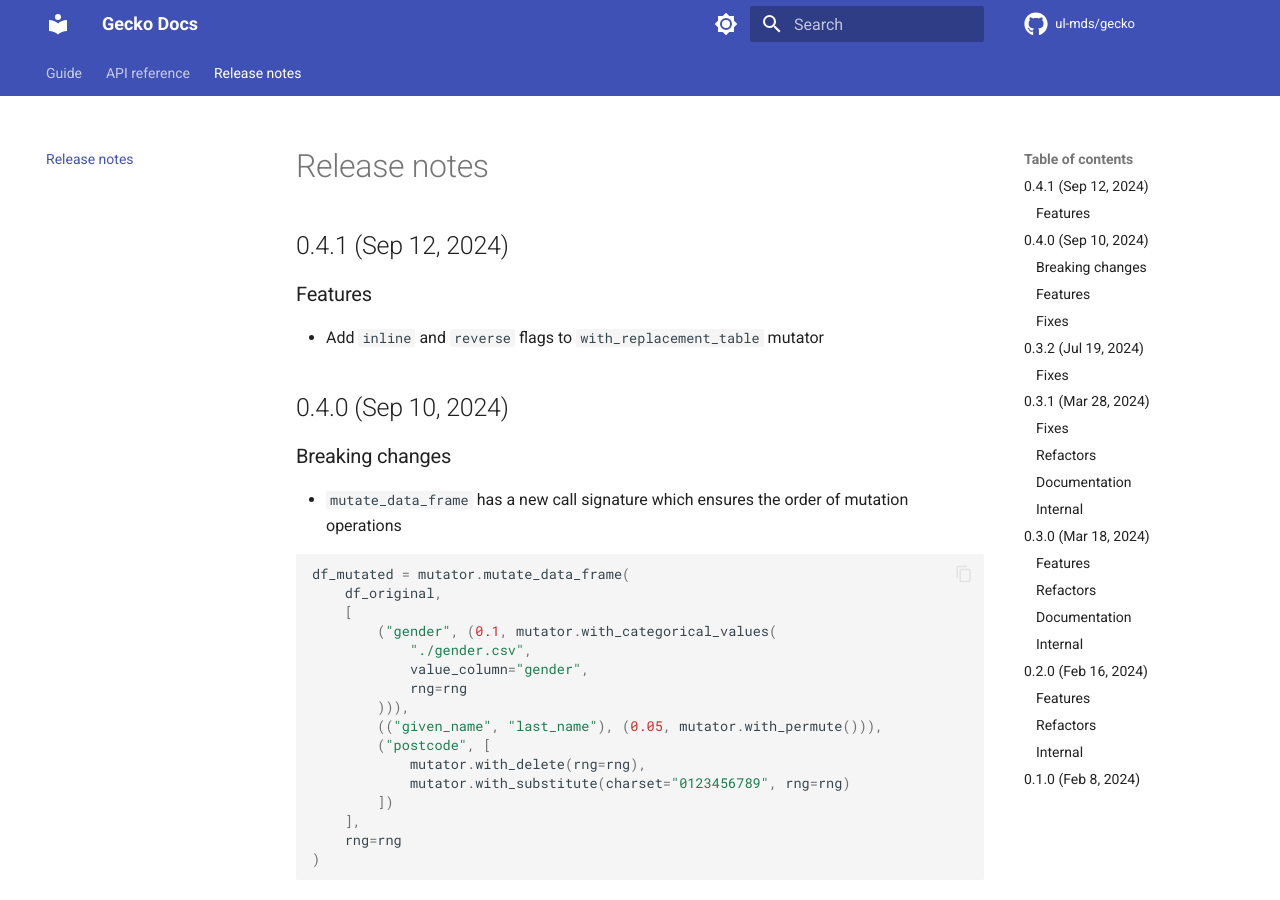
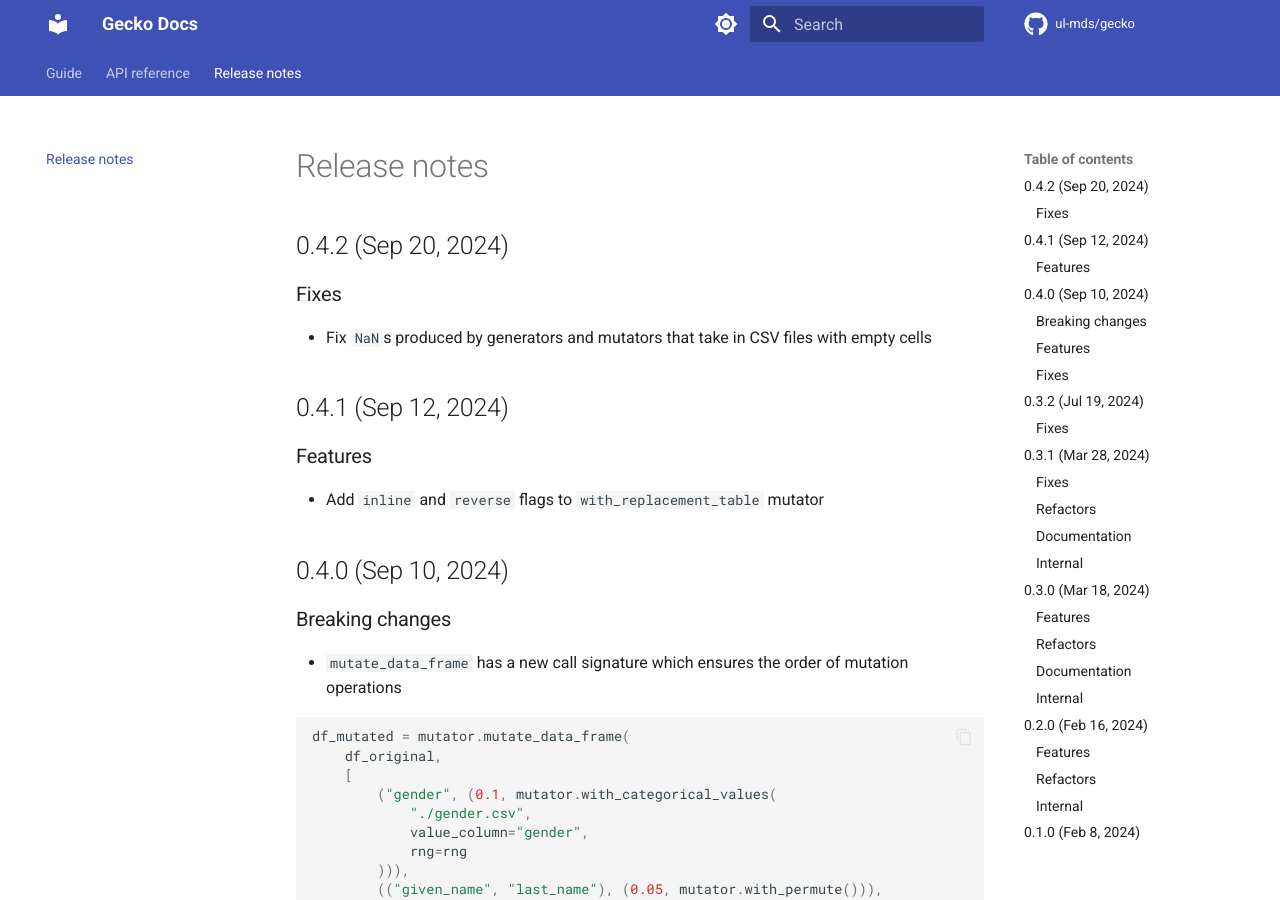
Before and after one commit to ul-mds/gecko, an MkDocs documentation site: the page built from docs/release-notes.md, in a window 1280 px wide and 900 px high. Built offline with MkDocs 1.6.1 and Material for MkDocs 9.7.7, drawn with Linux system fonts in a browser that asks for light colours; comment, search, counter and statistics services are not loaded.

Commit message:
Add release notes for 0.4.2

```diff
--- a/docs/release-notes.md
+++ b/docs/release-notes.md
@@ -1,4 +1,10 @@
 # Release notes
+
+## 0.4.2 (Sep 20, 2024)
+
+### Fixes
+
+- Fix `NaN`s produced by generators and mutators that take in CSV files with empty cells
 
 ## 0.4.1 (Sep 12, 2024)
 
```
